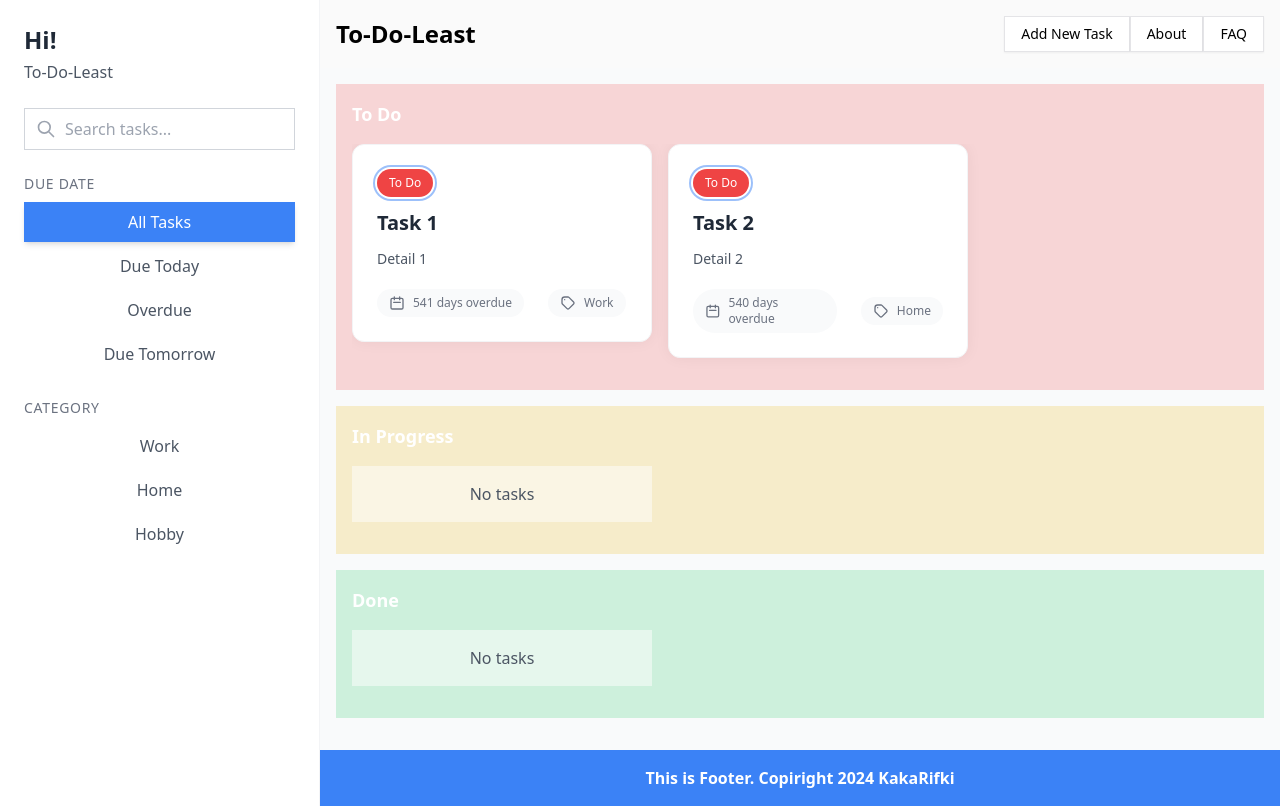
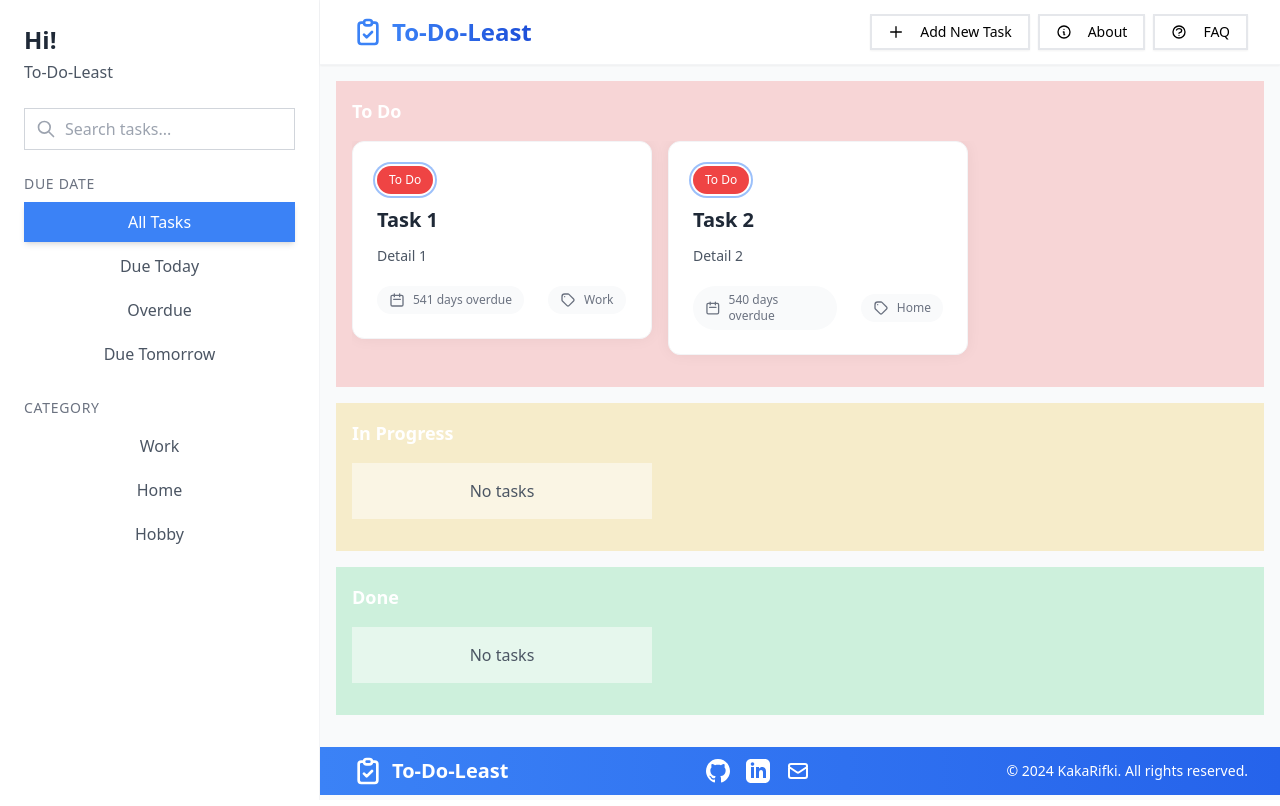
Before and after one commit to kakarifki/To-do-least, a React (Vite) app: page / in a window 1280 px wide. Built offline with nearby package versions, Linux system fonts and the light colour scheme.

Commit message:
feat: modify header and footer

```diff
--- a/src/components/common/footer.tsx
+++ b/src/components/common/footer.tsx
@@ -1,10 +1,81 @@
-
 const Footer = () => {
   return (
-    <div className="bg-blue-500 text-white text-center py-4">
-    <h1 className="text-l font-bold">This is Footer. Copiright 2024 KakaRifki</h1>
-    </div>
-  )
-}
+    <footer className="bg-gradient-to-r from-blue-500 to-blue-600">
+      <div className="max-w-7xl mx-auto px-4 sm:px-6 lg:px-8 py-2">
+        <div className="flex flex-col md:flex-row justify-between items-center gap-4">
+          <div className="flex items-center gap-2">
+            <svg
+              className="w-8 h-8 text-white"
+              fill="none"
+              stroke="currentColor"
+              viewBox="0 0 24 24"
+            >
+              <path
+                strokeLinecap="round"
+                strokeLinejoin="round"
+                strokeWidth={2}
+                d="M9 5H7a2 2 0 00-2 2v12a2 2 0 002 2h10a2 2 0 002-2V7a2 2 0 00-2-2h-2M9 5a2 2 0 002 2h2a2 2 0 002-2M9 5a2 2 0 012-2h2a2 2 0 012 2m-6 9l2 2 4-4"
+              />
+            </svg>
+            <h2 className="text-xl font-bold text-white">To-Do-Least</h2>
+          </div>
 
-export default Footer
+          <div className="flex gap-4">
+            <a
+              href="https://github.com/KakaRifki"
+              target="_blank"
+              rel="noopener noreferrer"
+              className="text-white hover:text-blue-200 transition-colors duration-200"
+            >
+              <svg
+                className="w-6 h-6"
+                fill="currentColor"
+                viewBox="0 0 24 24"
+              >
+                <path d="M12 0c-6.626 0-12 5.373-12 12 0 5.302 3.438 9.8 8.207 11.387.599.111.793-.261.793-.577v-2.234c-3.338.726-4.033-1.416-4.033-1.416-.546-1.387-1.333-1.756-1.333-1.756-1.089-.745.083-.729.083-.729 1.205.084 1.839 1.237 1.839 1.237 1.07 1.834 2.807 1.304 3.492.997.107-.775.418-1.305.762-1.604-2.665-.305-5.467-1.334-5.467-5.931 0-1.311.469-2.381 1.236-3.221-.124-.303-.535-1.524.117-3.176 0 0 1.008-.322 3.301 1.23.957-.266 1.983-.399 3.003-.404 1.02.005 2.047.138 3.006.404 2.291-1.552 3.297-1.23 3.297-1.23.653 1.653.242 2.874.118 3.176.77.84 1.235 1.911 1.235 3.221 0 4.609-2.807 5.624-5.479 5.921.43.372.823 1.102.823 2.222v3.293c0 .319.192.694.801.576 4.765-1.589 8.199-6.086 8.199-11.386 0-6.627-5.373-12-12-12z"/>
+              </svg>
+            </a>
+            <a
+              href="https://linkedin.com/in/muhammadrifkiseptiawan11"
+              target="_blank"
+              rel="noopener noreferrer"
+              className="text-white hover:text-blue-200 transition-colors duration-200"
+            >
+              <svg
+                className="w-6 h-6"
+                fill="currentColor"
+                viewBox="0 0 24 24"
+              >
+                <path d="M19 0h-14c-2.761 0-5 2.239-5 5v14c0 2.761 2.239 5 5 5h14c2.762 0 5-2.239 5-5v-14c0-2.761-2.238-5-5-5zm-11 19h-3v-11h3v11zm-1.5-12.268c-.966 0-1.75-.79-1.75-1.764s.784-1.764 1.75-1.764 1.75.79 1.75 1.764-.783 1.764-1.75 1.764zm13.5 12.268h-3v-5.604c0-3.368-4-3.113-4 0v5.604h-3v-11h3v1.765c1.396-2.586 7-2.777 7 2.476v6.759z"/>
+              </svg>
+            </a>
+            <a
+              href="mailto:rifkim91@gmail.com"
+              className="text-white hover:text-blue-200 transition-colors duration-200"
+            >
+              <svg
+                className="w-6 h-6"
+                fill="none"
+                stroke="currentColor"
+                viewBox="0 0 24 24"
+              >
+                <path
+                  strokeLinecap="round"
+                  strokeLinejoin="round"
+                  strokeWidth={2}
+                  d="M3 8l7.89 5.26a2 2 0 002.22 0L21 8M5 19h14a2 2 0 002-2V7a2 2 0 00-2-2H5a2 2 0 00-2 2v10a2 2 0 002 2z"
+                />
+              </svg>
+            </a>
+          </div>
+
+          <div className="text-white text-sm">
+            <p>© 2024 KakaRifki. All rights reserved.</p>
+          </div>
+        </div>
+      </div>
+    </footer>
+  );
+};
+
+export default Footer;
--- a/src/components/common/navbar.tsx
+++ b/src/components/common/navbar.tsx
@@ -1,24 +1,121 @@
 import { FC } from 'react';
-import { Button } from '../ui/button';
-import { useNavigate } from 'react-router-dom';
+import { Button } from '@/components/ui/button';
+import { useNavigate, useLocation } from 'react-router-dom';
 
 const Navbar: FC = () => {
   const navigate = useNavigate();
+  const location = useLocation();
+
+  const isActive = (path: string) => location.pathname === path;
 
   return (
-    <div className="flex justify-between items-center p-4 bg-zinc-50">
-      <h1 className="text-2xl font-bold">To-Do-Least</h1>
-      <nav>
-        <Button variant="outline" onClick={() => navigate('/new-task')}>
+    <div className="sticky top-0 z-50 bg-white border-b border-gray-100 shadow-sm">
+      <div className="max-w-7xl mx-auto px-4 sm:px-6 lg:px-8">
+        <div className="flex justify-between items-center h-16">
+          <div className="flex items-center gap-2">
+            <svg
+              className="w-8 h-8 text-blue-500"
+              fill="none"
+              stroke="currentColor"
+              viewBox="0 0 24 24"
+            >
+              <path
+                strokeLinecap="round"
+                strokeLinejoin="round"
+                strokeWidth={2}
+                d="M9 5H7a2 2 0 00-2 2v12a2 2 0 002 2h10a2 2 0 002-2V7a2 2 0 00-2-2h-2M9 5a2 2 0 002 2h2a2 2 0 002-2M9 5a2 2 0 012-2h2a2 2 0 012 2m-6 9l2 2 4-4"
+              />
+            </svg>
+            <h1
+              className="text-2xl font-bold bg-gradient-to-r from-blue-500 to-blue-700 bg-clip-text text-transparent cursor-pointer"
+              onClick={() => navigate('/')}
+            >
+              To-Do-Least
+            </h1>
+          </div>
+
+          <nav className="flex items-center gap-2">
+            <Button
+              variant="outline"
+              className={`
+                border-2 transition-all duration-200 font-medium
+                ${isActive('/new-task')
+                  ? 'border-blue-500 bg-blue-50 text-blue-700'
+                  : 'border-gray-200 hover:border-blue-500 hover:bg-blue-50 hover:text-blue-700'
+                }
+              `}
+              onClick={() => navigate('/new-task')}
+            >
+              <svg
+                className="w-5 h-5 mr-2"
+                fill="none"
+                stroke="currentColor"
+                viewBox="0 0 24 24"
+              >
+                <path
+                  strokeLinecap="round"
+                  strokeLinejoin="round"
+                  strokeWidth={2}
+                  d="M12 4v16m8-8H4"
+                />
+              </svg>
               Add New Task
             </Button>
-        <Button variant="outline" onClick={() => navigate('/about')}>
+            <Button
+              variant="outline"
+              className={`
+                border-2 transition-all duration-200 font-medium
+                ${isActive('/about')
+                  ? 'border-blue-500 bg-blue-50 text-blue-700'
+                  : 'border-gray-200 hover:border-blue-500 hover:bg-blue-50 hover:text-blue-700'
+                }
+              `}
+              onClick={() => navigate('/about')}
+            >
+              <svg
+                className="w-5 h-5 mr-2"
+                fill="none"
+                stroke="currentColor"
+                viewBox="0 0 24 24"
+              >
+                <path
+                  strokeLinecap="round"
+                  strokeLinejoin="round"
+                  strokeWidth={2}
+                  d="M13 16h-1v-4h-1m1-4h.01M21 12a9 9 0 11-18 0 9 9 0 0118 0z"
+                />
+              </svg>
               About
             </Button>
-        <Button variant="outline" onClick={() => navigate('/faq')}>
+            <Button
+              variant="outline"
+              className={`
+                border-2 transition-all duration-200 font-medium
+                ${isActive('/faq')
+                  ? 'border-blue-500 bg-blue-50 text-blue-700'
+                  : 'border-gray-200 hover:border-blue-500 hover:bg-blue-50 hover:text-blue-700'
+                }
+              `}
+              onClick={() => navigate('/faq')}
+            >
+              <svg
+                className="w-5 h-5 mr-2"
+                fill="none"
+                stroke="currentColor"
+                viewBox="0 0 24 24"
+              >
+                <path
+                  strokeLinecap="round"
+                  strokeLinejoin="round"
+                  strokeWidth={2}
+                  d="M8.228 9c.549-1.165 2.03-2 3.772-2 2.21 0 4 1.343 4 3 0 1.4-1.278 2.575-3.006 2.907-.542.104-.994.54-.994 1.093m0 3h.01M21 12a9 9 0 11-18 0 9 9 0 0118 0z"
+                />
+              </svg>
               FAQ
             </Button>
           </nav>
+        </div>
+      </div>
     </div>
   );
 };
```
Also changed, not shown: src/utils/date-utils.tsx (renamed from src/utils/date-utils.ts). Lines whose indentation alone changed are shown as unchanged.
